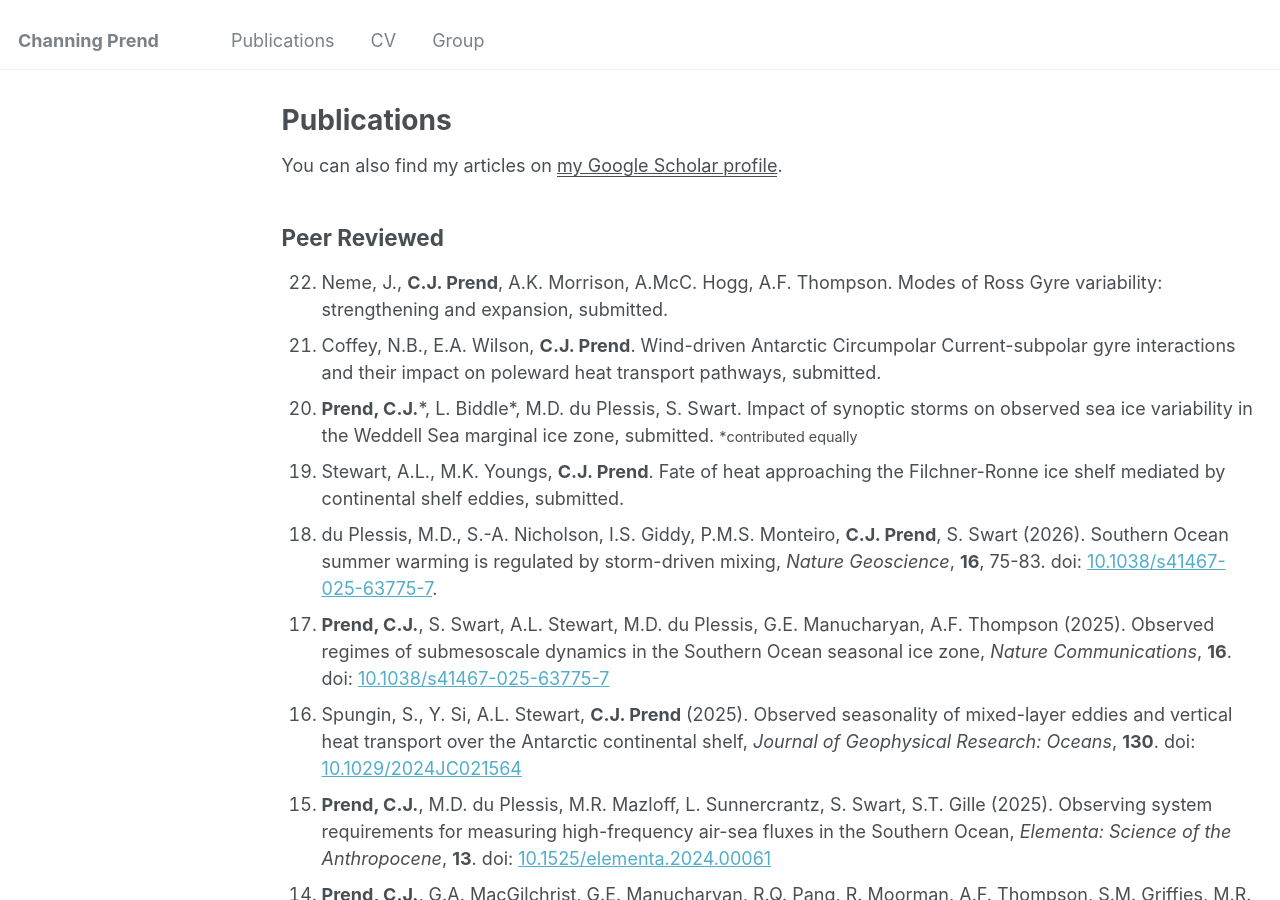
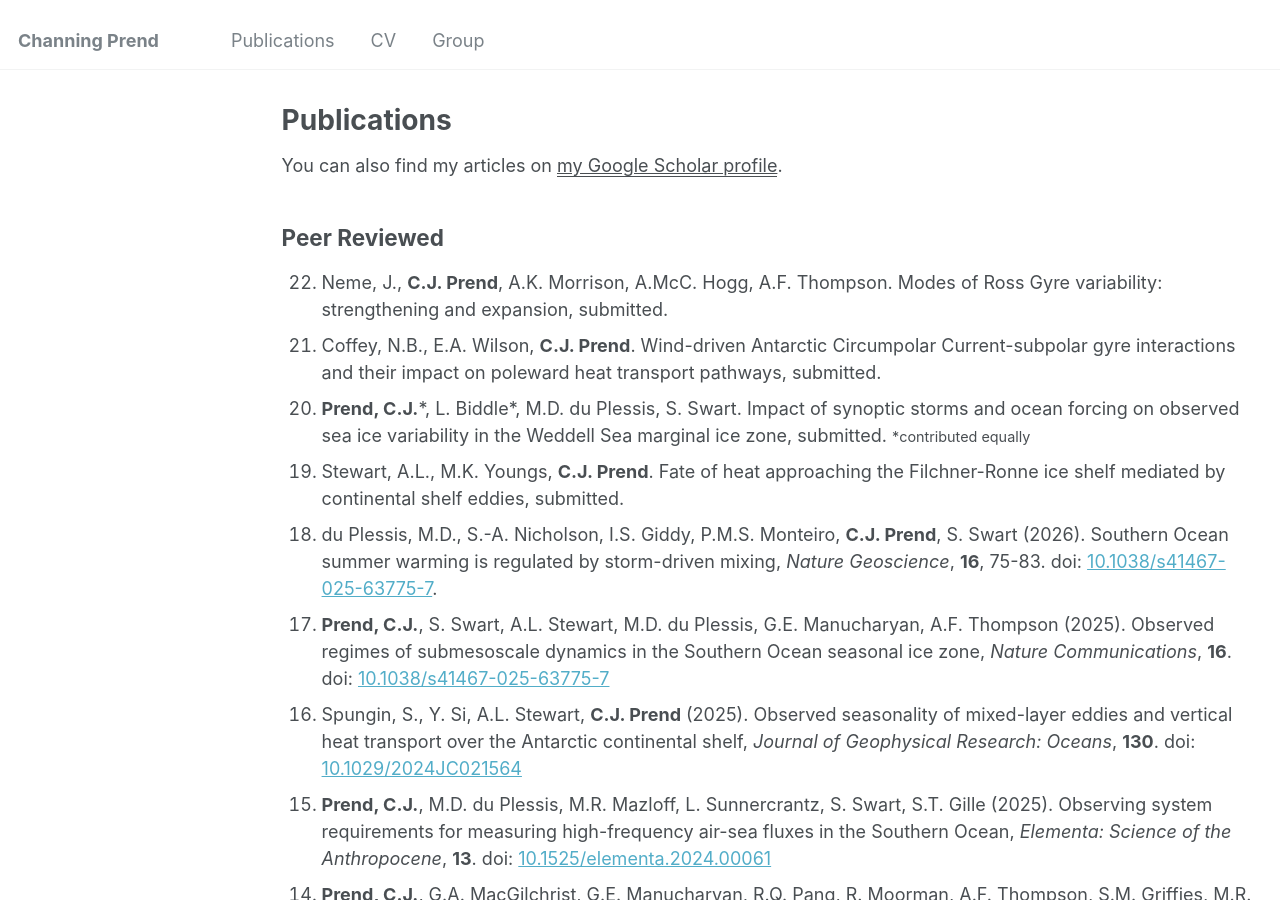
Before and after one commit to cprend/cprend.github.io, a Jekyll site: the page built from _pages/publications.md, in a window 1280 px wide and 900 px high. Built offline with Jekyll 4.4.1, drawn with Linux system fonts in a browser that asks for light colours.

Commit message:
Update publications.md

```diff
--- a/_pages/publications.md
+++ b/_pages/publications.md
@@ -11,7 +11,7 @@ You can also find my articles on <u><a href="https://scholar.google.com/citation
 <ol reversed>
   <li>Neme, J., <b>C.J. Prend</b>, A.K. Morrison, A.McC. Hogg, A.F. Thompson. Modes of Ross Gyre variability: strengthening and expansion, submitted.</li>
   <li>Coffey, N.B., E.A. Wilson, <b>C.J. Prend</b>. Wind-driven Antarctic Circumpolar Current-subpolar gyre interactions and their impact on poleward heat transport pathways, submitted.</li>
-  <li><b>Prend, C.J.</b>*, L. Biddle*, M.D. du Plessis, S. Swart. Impact of synoptic storms on observed sea ice variability in the Weddell Sea marginal ice zone, submitted. <span style="font-size: 0.8em;">*contributed equally</span></li>
+  <li><b>Prend, C.J.</b>*, L. Biddle*, M.D. du Plessis, S. Swart. Impact of synoptic storms and ocean forcing on observed sea ice variability in the Weddell Sea marginal ice zone, submitted. <span style="font-size: 0.8em;">*contributed equally</span></li>
   <li>Stewart, A.L., M.K. Youngs, <b>C.J. Prend</b>. Fate of heat approaching the Filchner-Ronne ice shelf mediated by continental shelf eddies, submitted.</li>
   <li>du Plessis, M.D., S.-A. Nicholson, I.S. Giddy, P.M.S. Monteiro, <b>C.J. Prend</b>, S. Swart (2026). Southern Ocean summer warming is regulated by storm-driven mixing, <em>Nature Geoscience</em>, <b>16</b>, 75-83. doi: <a href="https://www.nature.com/articles/s41561-025-01857-3">10.1038/s41467-025-63775-7</a>.</li>
   <li><b>Prend, C.J.</b>, S. Swart, A.L. Stewart, M.D. du Plessis, G.E. Manucharyan, A.F. Thompson (2025). Observed regimes of submesoscale dynamics in the Southern Ocean seasonal ice zone, <em>Nature Communications</em>, <b>16</b>. doi: <a href="https://www.nature.com/articles/s41467-025-63775-7">10.1038/s41467-025-63775-7</a></li>
```
